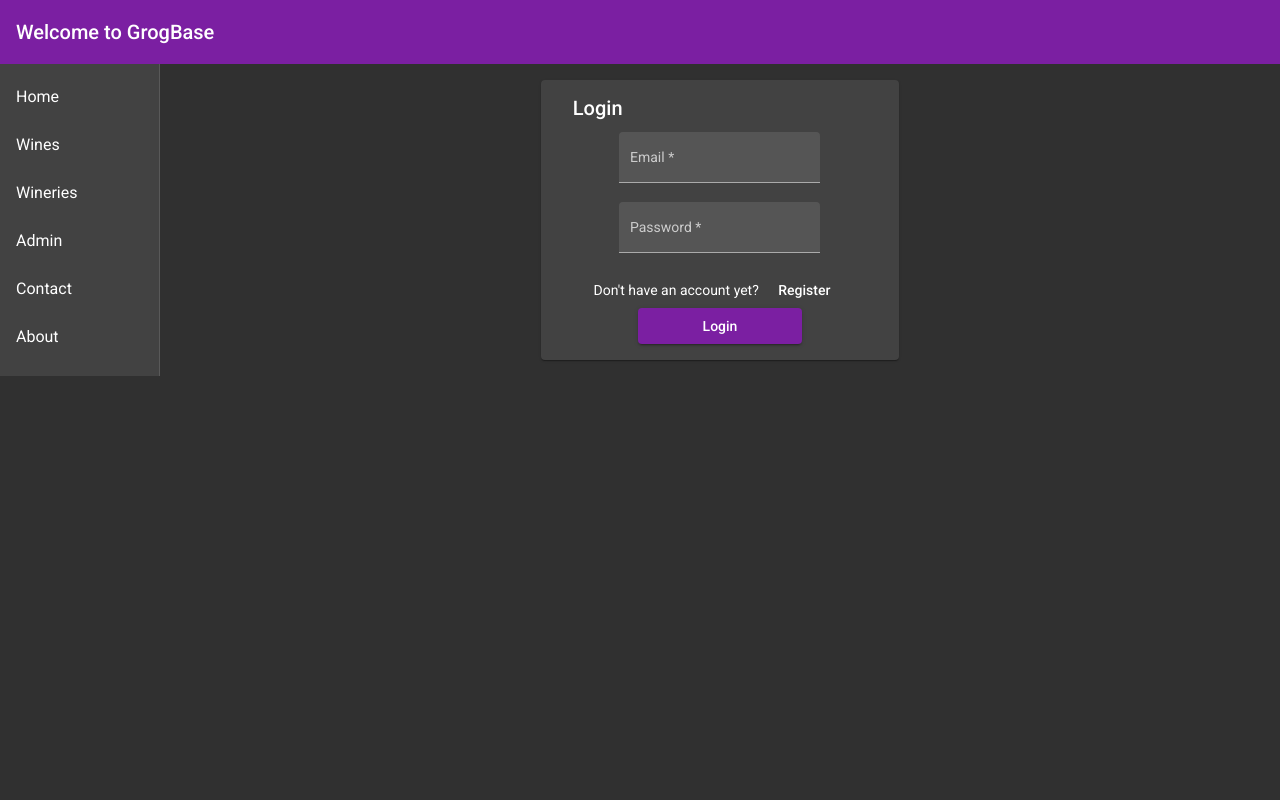
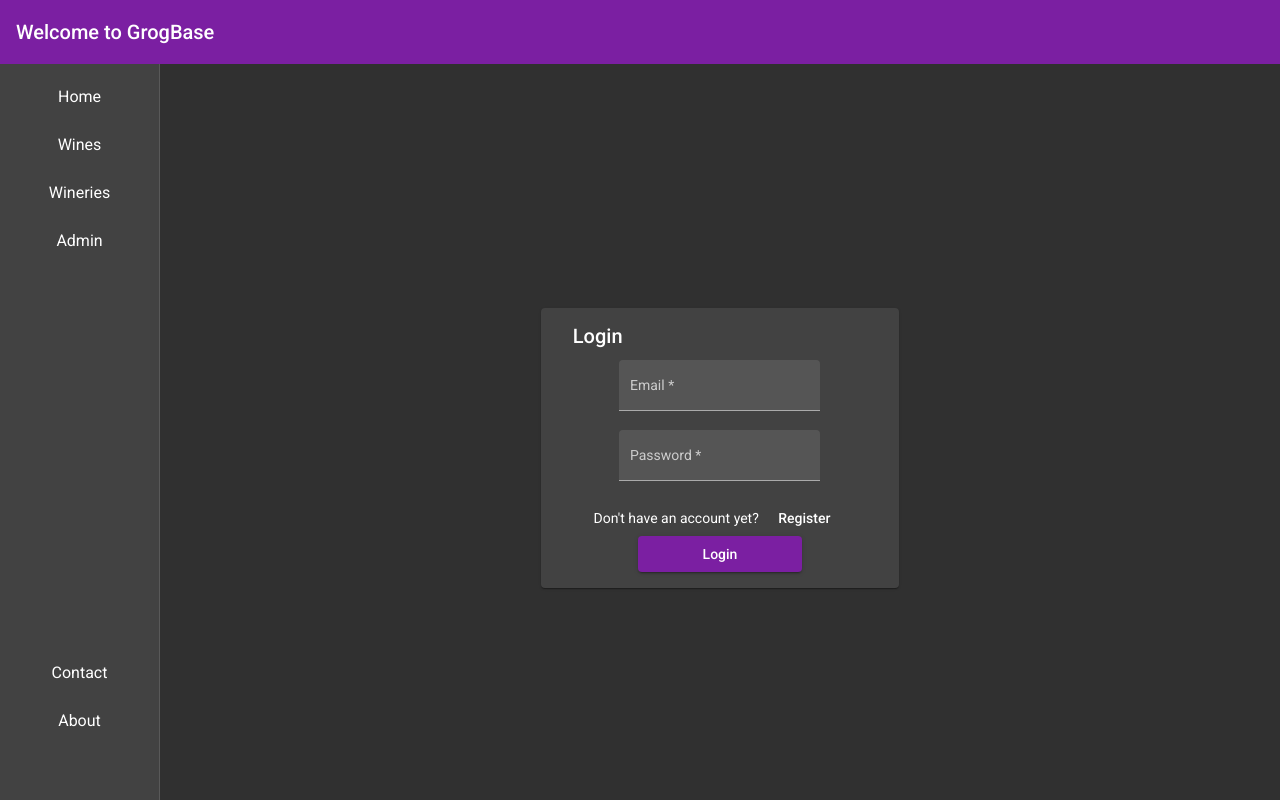
Before and after one commit to PeacefulCompany/GrogBase, an Angular app in the folder frontend/: page /login in a window 1280 px wide. Built offline with nearby package versions, Linux system fonts and the light colour scheme.

Commit message:
Updated Side nav Styling and added hide functionality

```diff
--- a/frontend/src/app/app.component.html
+++ b/frontend/src/app/app.component.html
@@ -1,18 +1,22 @@
-<mat-toolbar color="primary">
+<mat-toolbar color="primary" (click)="toggleSidenav()">
   <span>Welcome to GrogBase</span>
 </mat-toolbar>
-<mat-sidenav-container>
-    <mat-sidenav mode="side" opened>
+<mat-sidenav-container class="container">
+    <mat-sidenav mode="side" #sidenav mode="side" [opened]="isSidenavOpened" opened class="sidenav">
       <mat-nav-list>
         <a mat-list-item routerLink="/">Home</a>
         <a mat-list-item routerLink="/wines">Wines</a>
         <a mat-list-item routerLink="/wineries">Wineries</a>
         <a mat-list-item routerLink="/admin">Admin</a>
-        <a mat-list-item routerLink="/contact">Contact</a>
-        <a mat-list-item routerLink="/about" id="About">About</a>
+        <div class="bottom-links">
+          <a mat-list-item routerLink="/contact" Class="bottom">Contact</a>
+          <a mat-list-item routerLink="/about" Class="bottom">About</a>
+        </div>
       </mat-nav-list>
     </mat-sidenav>
-    <mat-sidenav-content>
-      <router-outlet></router-outlet>
+    <mat-sidenav-content class="content">
+      <div class="scrollable-content">
+        <router-outlet></router-outlet>
+      </div>
     </mat-sidenav-content>
 </mat-sidenav-container>
--- a/frontend/src/app/app.component.ts
+++ b/frontend/src/app/app.component.ts
@@ -1,4 +1,5 @@
-import { Component } from '@angular/core';
+import { Component,ViewChild  } from '@angular/core';
+import { MatSidenav } from '@angular/material/sidenav';
 
 @Component({
   selector: 'app-root',
@@ -7,4 +8,11 @@ import { Component } from '@angular/core';
 })
 export class AppComponent {
   title = 'frontend';
+  @ViewChild('sidenav') sidenav!: MatSidenav;
+  isSidenavOpened = true;
+
+  toggleSidenav(): void {
+    this.sidenav.toggle();
+    this.isSidenavOpened = !this.isSidenavOpened;
+  }
 }
--- a/frontend/src/main.ts
+++ b/frontend/src/main.ts
@@ -3,6 +3,7 @@ import { platformBrowserDynamic } from '@angular/platform-browser-dynamic';
 
 import { AppModule } from './app/app.module';
 import { environment } from './environments/environment';
+
 
 if (environment.production) {
   enableProdMode();
--- a/frontend/src/styles.sass
+++ b/frontend/src/styles.sass
@@ -21,6 +21,22 @@ body
    grid-gap: 20px
    padding: 1rem
 
+.scrollable-content
+  height: calc(100vh - 64px)
+  overflow-y: auto
+
+.container
+  display: flex
+  height: calc(100vh - 64px)
+
+.bottom-links
+  margin-top: 48vh
+
+.mat-list-item-content
+  display: flex
+  justify-content: center
+  align-items: center
+
 
 ::-webkit-scrollbar
   width: 8px
```
